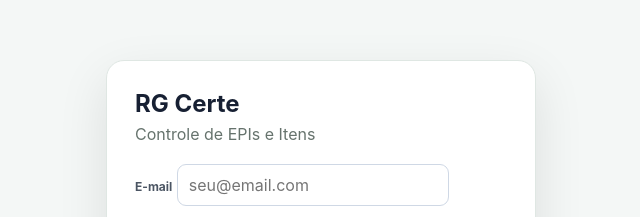
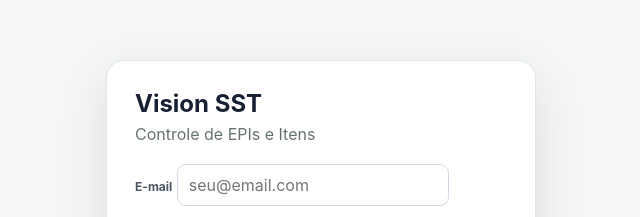
Before and after one commit to Pattp2017/epis, a plain HTML site: page index.html in a window 1280 px wide. Shown: the part 183-400 px from the top of the page, 319-959 px from the left. Drawn offline with nearby package versions, Linux system fonts and the light colour scheme.

Commit message:
Update header text from 'RG Certe' to 'Vision SST'

```diff
--- a/index.html
+++ b/index.html
@@ -11,7 +11,7 @@
 
 <div id="authScreen" class="auth-screen">
   <div class="auth-card">
-    <h2>RG Certe</h2>
+    <h2>Vision SST</h2>
     <p>Controle de EPIs e Itens</p>
     <div class="field" id="authEmailField">
       <label>E-mail</label>
```
